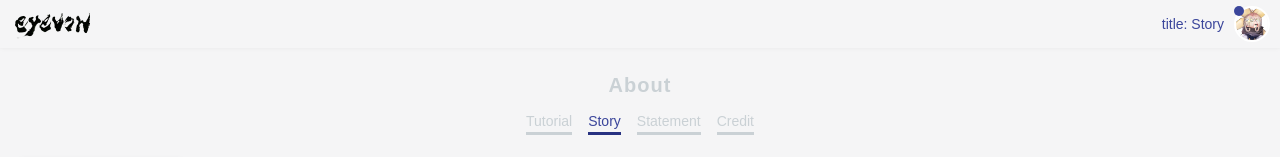
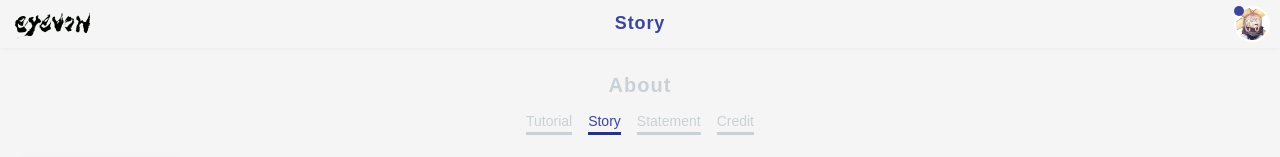
Before and after one commit to itoyu/eyevow, a Vue app: page /about/story in a window 1280 px wide. Shown: the top 157 px of the page. Built offline with nearby package versions, Linux system fonts and the light colour scheme.

Commit message:
adjust header style

```diff
--- a/src/assets/style/_header.scss
+++ b/src/assets/style/_header.scss
@@ -56,6 +56,14 @@
     }
   }
 
+  .title {
+    padding-top: 14px;
+    width: 100%;
+    text-align: center;
+    font-size: 18px;
+    letter-spacing: 0.05em;
+    color: $menu_color_active;
+  }
   .message {
     position: absolute;
     top: 50%;
--- a/src/components/Header.vue
+++ b/src/components/Header.vue
@@ -5,7 +5,7 @@
         <img alt="eyevow" src="@/assets/img/logo.png">
       </router-link>
     </nav>
-    <p class="message">title: {{ pageTitle }}</p>
+    <h1 class="title">{{ pageTitle }}</h1>
     <nav class="config">
       <router-link to="/edit">
         <span class="badge"></span>
```
